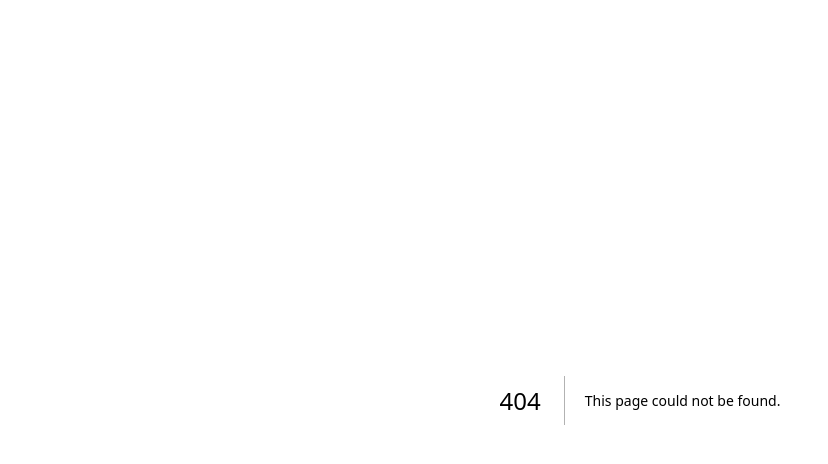
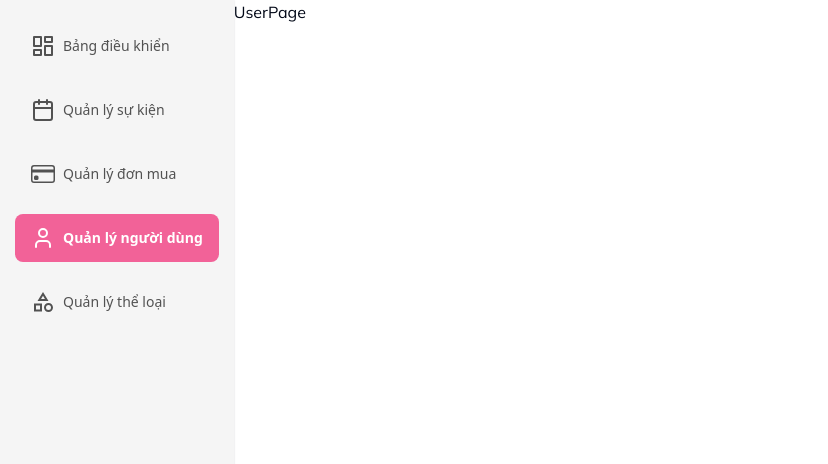
Before and after one commit to tranvuongduy2003/TicketTVD, a Next.js app: page /user in a window 1280 px wide. Before the commit this address had no page. Shown: the top 464 px of the page, without its empty margins (0-828 px from the left). Built offline with nearby package versions, Linux system fonts and the light colour scheme.

Commit message:
Complete sidebar component

```diff
--- a/components/common/index.ts
+++ b/components/common/index.ts
@@ -0,0 +1 @@
+export * from './sidebar';
--- /dev/null
+++ b/components/common/sidebar.tsx
@@ -0,0 +1,60 @@
+import Link from 'next/link';
+import { useRouter } from 'next/router';
+import { ReactElement } from 'react';
+import { BsCreditCard } from 'react-icons/bs';
+import { LuCalendar, LuLayoutDashboard, LuUser } from 'react-icons/lu';
+import { MdOutlineCategory } from 'react-icons/md';
+import { twMerge } from 'tailwind-merge';
+
+const components: { title: string; href: string; icon: ReactElement }[] = [
+  {
+    title: 'Bảng điều khiển',
+    href: '/dashboad',
+    icon: <LuLayoutDashboard />
+  },
+  {
+    title: 'Quản lý sự kiện',
+    href: '/events',
+    icon: <LuCalendar />
+  },
+  {
+    title: 'Quản lý đơn mua',
+    href: '/payments',
+    icon: <BsCreditCard />
+  },
+  {
+    title: 'Quản lý người dùng',
+    href: '/user',
+    icon: <LuUser />
+  },
+  {
+    title: 'Quản lý thể loại',
+    href: '/categories',
+    icon: <MdOutlineCategory />
+  }
+];
+
+export function Sidebar() {
+  const router = useRouter();
+
+  return (
+    <aside className="h-screen py-[22px] px-[15px] shadow-xs bg-neutral-100">
+      <ul className="flex flex-col items-stretch gap-y-4">
+        {components.map((item, index) => (
+          <Link key={index} href={item.href}>
+            <li
+              className={twMerge(
+                'ease-linear transition-all bg-transparent hover:bg-slate-200 w-full px-4 py-3 rounded-lg flex items-center gap-2 text-sm font-normal leading-5 text-neutral-600',
+                router.pathname === item.href &&
+                  'bg-primary-500 text-white font-bold hover:bg-primary-600'
+              )}
+            >
+              <span className="text-2xl">{item.icon}</span>
+              <span>{item.title}</span>
+            </li>
+          </Link>
+        ))}
+      </ul>
+    </aside>
+  );
+}
--- a/components/layout/admin.tsx
+++ b/components/layout/admin.tsx
@@ -1,12 +1,20 @@
-import { LayoutProps, Role } from '@/models';
+import { LayoutProps } from '@/models';
 import { useAuthStore } from '@/stores';
 import { useRouter } from 'next/router';
+import { Sidebar } from '../common';
 
 export function AdminLayout({ children }: LayoutProps) {
   const router = useRouter();
   const { profile } = useAuthStore();
 
-  if (!profile?.id || profile?.role !== Role.ADMIN) router.push('/auth/login');
+  // if (!profile?.id || profile?.role !== Role.ADMIN) router.push('/auth/login');
 
-  return <>{children}</>;
+  return (
+    <>
+      <div className="flex w-full">
+        <Sidebar />
+        <>{children}</>
+      </div>
+    </>
+  );
 }
--- /dev/null
+++ b/components/ui/navigation-menu.tsx
@@ -0,0 +1,128 @@
+import * as NavigationMenuPrimitive from '@radix-ui/react-navigation-menu';
+import { cva } from 'class-variance-authority';
+import * as React from 'react';
+import { LuChevronDown } from 'react-icons/lu';
+
+import { cn } from '@/utils';
+
+const NavigationMenu = React.forwardRef<
+  React.ElementRef<typeof NavigationMenuPrimitive.Root>,
+  React.ComponentPropsWithoutRef<typeof NavigationMenuPrimitive.Root>
+>(({ className, children, ...props }, ref) => (
+  <NavigationMenuPrimitive.Root
+    ref={ref}
+    className={cn(
+      'relative z-10 flex max-w-max flex-1 items-center justify-center',
+      className
+    )}
+    {...props}
+  >
+    {children}
+    <NavigationMenuViewport />
+  </NavigationMenuPrimitive.Root>
+));
+NavigationMenu.displayName = NavigationMenuPrimitive.Root.displayName;
+
+const NavigationMenuList = React.forwardRef<
+  React.ElementRef<typeof NavigationMenuPrimitive.List>,
+  React.ComponentPropsWithoutRef<typeof NavigationMenuPrimitive.List>
+>(({ className, ...props }, ref) => (
+  <NavigationMenuPrimitive.List
+    ref={ref}
+    className={cn(
+      'group flex flex-1 list-none items-center justify-center space-x-1',
+      className
+    )}
+    {...props}
+  />
+));
+NavigationMenuList.displayName = NavigationMenuPrimitive.List.displayName;
+
+const NavigationMenuItem = NavigationMenuPrimitive.Item;
+
+const navigationMenuTriggerStyle = cva(
+  'group inline-flex h-10 w-max items-center justify-center rounded-md bg-background px-4 py-2 text-sm font-medium transition-colors hover:bg-accent hover:text-accent-foreground focus:bg-accent focus:text-accent-foreground focus:outline-none disabled:pointer-events-none disabled:opacity-50 data-[active]:bg-accent/50 data-[state=open]:bg-accent/50'
+);
+
+const NavigationMenuTrigger = React.forwardRef<
+  React.ElementRef<typeof NavigationMenuPrimitive.Trigger>,
+  React.ComponentPropsWithoutRef<typeof NavigationMenuPrimitive.Trigger>
+>(({ className, children, ...props }, ref) => (
+  <NavigationMenuPrimitive.Trigger
+    ref={ref}
+    className={cn(navigationMenuTriggerStyle(), 'group', className)}
+    {...props}
+  >
+    {children}{' '}
+    <LuChevronDown
+      className="relative top-[1px] ml-1 h-3 w-3 transition duration-200 group-data-[state=open]:rotate-180"
+      aria-hidden="true"
+    />
+  </NavigationMenuPrimitive.Trigger>
+));
+NavigationMenuTrigger.displayName = NavigationMenuPrimitive.Trigger.displayName;
+
+const NavigationMenuContent = React.forwardRef<
+  React.ElementRef<typeof NavigationMenuPrimitive.Content>,
+  React.ComponentPropsWithoutRef<typeof NavigationMenuPrimitive.Content>
+>(({ className, ...props }, ref) => (
+  <NavigationMenuPrimitive.Content
+    ref={ref}
+    className={cn(
+      'left-0 top-0 w-full data-[motion^=from-]:animate-in data-[motion^=to-]:animate-out data-[motion^=from-]:fade-in data-[motion^=to-]:fade-out data-[motion=from-end]:slide-in-from-right-52 data-[motion=from-start]:slide-in-from-left-52 data-[motion=to-end]:slide-out-to-right-52 data-[motion=to-start]:slide-out-to-left-52 md:absolute md:w-auto ',
+      className
+    )}
+    {...props}
+  />
+));
+NavigationMenuContent.displayName = NavigationMenuPrimitive.Content.displayName;
+
+const NavigationMenuLink = NavigationMenuPrimitive.Link;
+
+const NavigationMenuViewport = React.forwardRef<
+  React.ElementRef<typeof NavigationMenuPrimitive.Viewport>,
+  React.ComponentPropsWithoutRef<typeof NavigationMenuPrimitive.Viewport>
+>(({ className, ...props }, ref) => (
+  <div className={cn('absolute left-0 top-full flex justify-center')}>
+    <NavigationMenuPrimitive.Viewport
+      className={cn(
+        'origin-top-center relative mt-1.5 h-[var(--radix-navigation-menu-viewport-height)] w-full overflow-hidden rounded-md border bg-popover text-popover-foreground shadow-lg data-[state=open]:animate-in data-[state=closed]:animate-out data-[state=closed]:zoom-out-95 data-[state=open]:zoom-in-90 md:w-[var(--radix-navigation-menu-viewport-width)]',
+        className
+      )}
+      ref={ref}
+      {...props}
+    />
+  </div>
+));
+NavigationMenuViewport.displayName =
+  NavigationMenuPrimitive.Viewport.displayName;
+
+const NavigationMenuIndicator = React.forwardRef<
+  React.ElementRef<typeof NavigationMenuPrimitive.Indicator>,
+  React.ComponentPropsWithoutRef<typeof NavigationMenuPrimitive.Indicator>
+>(({ className, ...props }, ref) => (
+  <NavigationMenuPrimitive.Indicator
+    ref={ref}
+    className={cn(
+      'top-full z-[1] flex h-1.5 items-end justify-center overflow-hidden data-[state=visible]:animate-in data-[state=hidden]:animate-out data-[state=hidden]:fade-out data-[state=visible]:fade-in',
+      className
+    )}
+    {...props}
+  >
+    <div className="relative top-[60%] h-2 w-2 rotate-45 rounded-tl-sm bg-border shadow-md" />
+  </NavigationMenuPrimitive.Indicator>
+));
+NavigationMenuIndicator.displayName =
+  NavigationMenuPrimitive.Indicator.displayName;
+
+export {
+  NavigationMenu,
+  NavigationMenuContent,
+  NavigationMenuIndicator,
+  NavigationMenuItem,
+  NavigationMenuLink,
+  NavigationMenuList,
+  NavigationMenuTrigger,
+  NavigationMenuViewport,
+  navigationMenuTriggerStyle
+};
--- a/package.json
+++ b/package.json
@@ -11,6 +11,7 @@
   "dependencies": {
     "@hookform/resolvers": "^3.3.1",
     "@radix-ui/react-label": "^2.0.2",
+    "@radix-ui/react-navigation-menu": "^1.1.4",
     "@radix-ui/react-slot": "^1.0.2",
     "@radix-ui/react-toast": "^1.1.5",
     "@tanstack/react-query": "^4.35.3",
--- /dev/null
+++ b/pages/user.tsx
@@ -0,0 +1,10 @@
+import { AdminLayout } from '@/components/layout';
+import { NextPageWithLayout } from '@/models';
+
+const UserPage: NextPageWithLayout = props => {
+  return <div>UserPage</div>;
+};
+
+UserPage.Layout = AdminLayout;
+
+export default UserPage;
```
